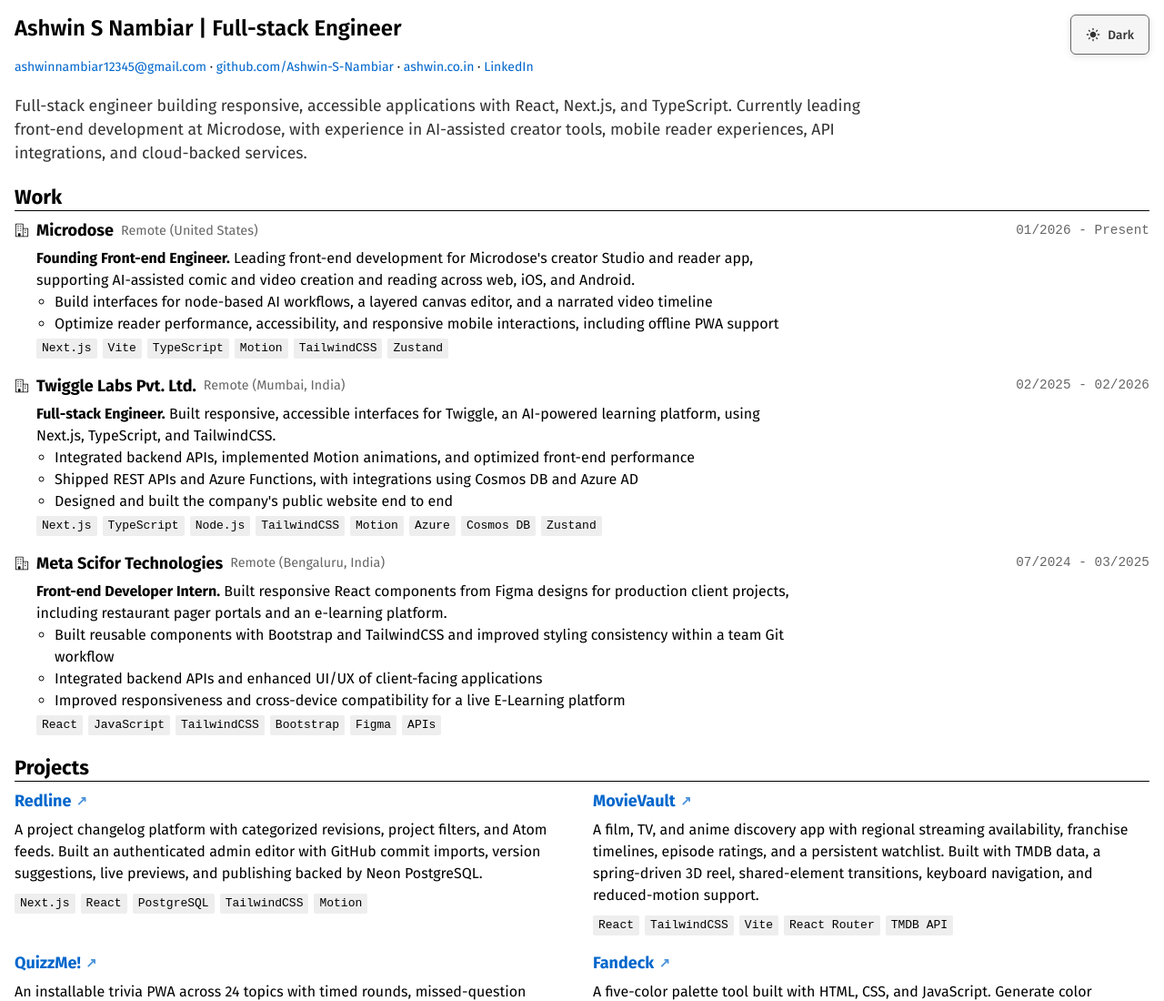
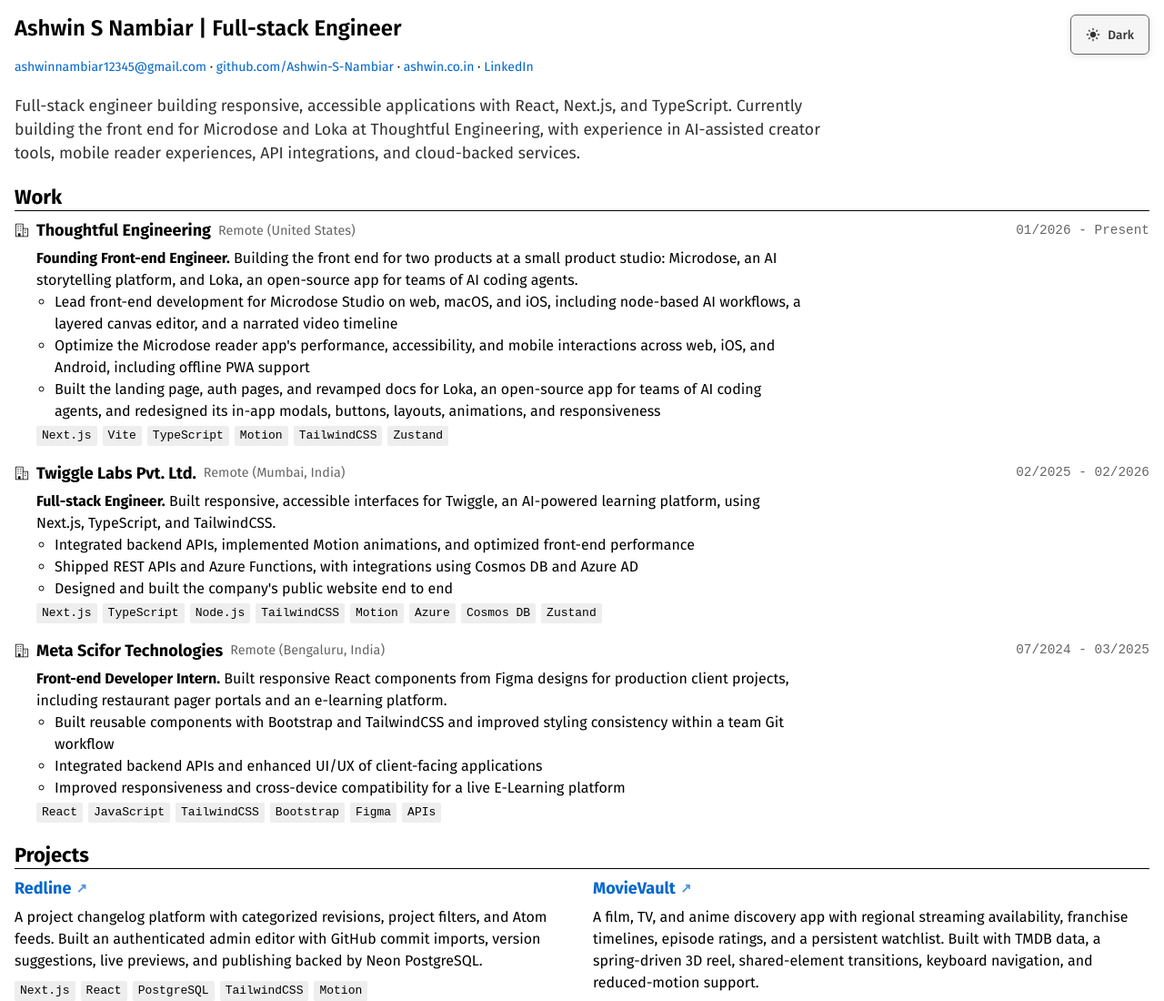
Before and after one commit to Ashwin-S-Nambiar/resume, a plain HTML site: page index.html in a window 1280 px wide. Shown: the top 1100 px of the page at 91% size. Drawn offline with Linux system fonts and the light colour scheme.

Commit message:
feat: move current role to thoughtful engineering
Microdose Studio, the reader app and Loka are now listed under
Thoughtful Engineering.

```diff
--- a/index.html
+++ b/index.html
@@ -6,7 +6,7 @@
     <title>Ashwin S Nambiar's Resume</title>
     <meta
       name="description"
-      content="Resume of Ashwin S Nambiar, Full-stack Engineer and Founding Front-end Engineer at Microdose, building responsive, accessible applications with React, Next.js, and TypeScript."
+      content="Resume of Ashwin S Nambiar, Full-stack Engineer and Founding Front-end Engineer at Thoughtful Engineering, building responsive, accessible applications with React, Next.js, and TypeScript."
     />
     <link rel="canonical" href="https://resume.ashwin.co.in/" />
     <link rel="icon" href="/favicon.ico?v=2" sizes="48x48" />
@@ -78,9 +78,10 @@
     <section id="basics">
       <p>
         Full-stack engineer building responsive, accessible applications with
-        React, Next.js, and TypeScript. Currently leading front-end development
-        at Microdose, with experience in AI-assisted creator tools, mobile reader
-        experiences, API integrations, and cloud-backed services.
+        React, Next.js, and TypeScript. Currently building the front end for
+        Microdose and Loka at Thoughtful Engineering, with experience in
+        AI-assisted creator tools, mobile reader experiences, API integrations,
+        and cloud-backed services.
       </p>
     </section>
 
@@ -94,25 +95,33 @@
               src="images/organization.svg"
               alt="Company Logo"
             />
-            <h3>Microdose</h3>
+            <h3>Thoughtful Engineering</h3>
             <span>Remote (United States)</span>
             <span class="date">01/2026 - Present</span>
           </header>
           <div>
             <p>
-              <strong>Founding Front-end Engineer.</strong> Leading front-end
-              development for Microdose's creator Studio and reader app,
-              supporting AI-assisted comic and video creation and reading across
-              web, iOS, and Android.
+              <strong>Founding Front-end Engineer.</strong> Building the front
+              end for two products at a small product studio: Microdose, an
+              AI storytelling platform, and Loka, an open-source app for teams
+              of AI coding agents.
             </p>
             <ul>
               <li>
-                Build interfaces for node-based AI workflows, a layered canvas
+                Lead front-end development for Microdose Studio on web, macOS,
+                and iOS, including node-based AI workflows, a layered canvas
                 editor, and a narrated video timeline
               </li>
               <li>
-                Optimize reader performance, accessibility, and responsive
-                mobile interactions, including offline PWA support
+                Optimize the Microdose reader app's performance, accessibility,
+                and mobile interactions across web, iOS, and Android, including
+                offline PWA support
+              </li>
+              <li>
+                Built the landing page, auth pages, and revamped docs for Loka,
+                an open-source app for teams of AI coding agents, and redesigned
+                its in-app modals, buttons, layouts, animations, and
+                responsiveness
               </li>
             </ul>
             <ul class="tag-list">
```
